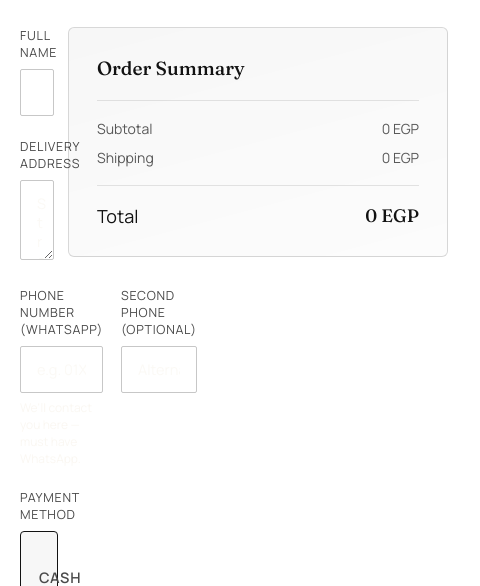
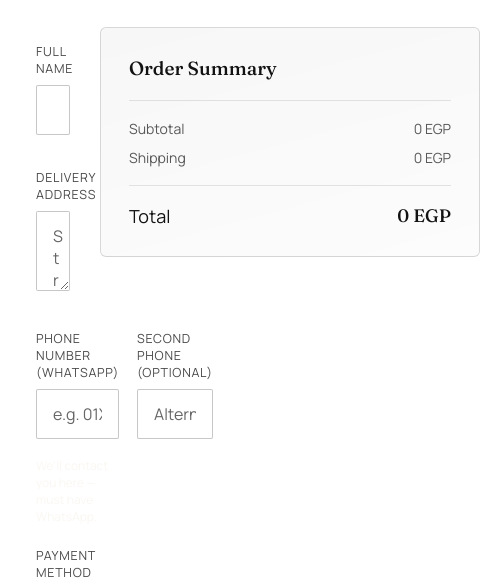
Before and after one commit to moelboghdaddy/Glimpse-Fragrances, a website: page public/checkout.html in a window 390 px wide. Shown: the part 210-796 px from the top of the page, 480 px wide, since content can reach past the window. Drawn offline with Linux system fonts and the light colour scheme; a web font is replaced by a local one.

Commit message:
Fix checkout Telegram backend, form mobile responsiveness, and favicon links

```diff
--- a/public/checkout.html
+++ b/public/checkout.html
@@ -2,10 +2,12 @@
 <html lang="en">
 
 <head>
+  <meta name="viewport" content="width=device-width, initial-scale=1.0">
   <meta charset="UTF-8">
   <title>Glimpse</title>
 
   <!-- Crisp multi-size Favicon setup -->
+  <link rel="icon" type="image/x-icon" href="/assets/favicon/favicon.ico">
   <link rel="icon" type="image/x-icon" href="favicon.ico">
   <link rel="icon" type="image/png" sizes="32x32" href="favicon-32x32.png">
   <link rel="apple-touch-icon" sizes="180x180" href="apple-touch-icon.png">
@@ -21,6 +23,55 @@
     rel="stylesheet">
   <link rel="stylesheet" href="assets/cart.css">
   <style>
+    /* 1. Global Input Fix: Text Visibility & Sizing */
+    input,
+    select,
+    textarea {
+      /* Fixes Light Gray Text on Desktop & Mobile */
+      color: #111111 !important;
+      -webkit-text-fill-color: #111111 !important;
+      background-color: #ffffff !important;
+      opacity: 1 !important;
+
+      /* Fixes Mobile Form Sizing & Overflow */
+      width: 100% !important;
+      /* Forces inputs to fit their container */
+      max-width: 100% !important;
+      /* Prevents horizontal overflow/scrolling */
+      box-sizing: border-box !important;
+      /* Includes padding inside the total width */
+
+      /* Touch & Readability Enhancements */
+      padding: 12px 14px;
+      font-size: 16px !important;
+      /* Prevents iOS auto-zoom on field focus */
+      border: 1px solid #cccccc;
+      border-radius: 8px;
+      margin-bottom: 12px;
+      /* Spacing between fields */
+    }
+
+    /* 2. Clear Placeholder Text Styling */
+    ::placeholder,
+    input::placeholder,
+    textarea::placeholder {
+      color: #666666 !important;
+      -webkit-text-fill-color: #666666 !important;
+      opacity: 1 !important;
+    }
+
+    /* 3. Form Container Mobile Wrapper */
+    form,
+    .checkout-container {
+      width: 100%;
+      max-width: 500px;
+      /* Clean width on desktop */
+      margin: 0 auto;
+      /* Centers form on screen */
+      padding: 16px;
+      box-sizing: border-box;
+    }
+
     :root {
       --ink: #050505;
       --bordeaux: #161616;
```
Also changed, not shown: public/index.html (+1 -0 lines), public/product.html (+1 -0 lines).
